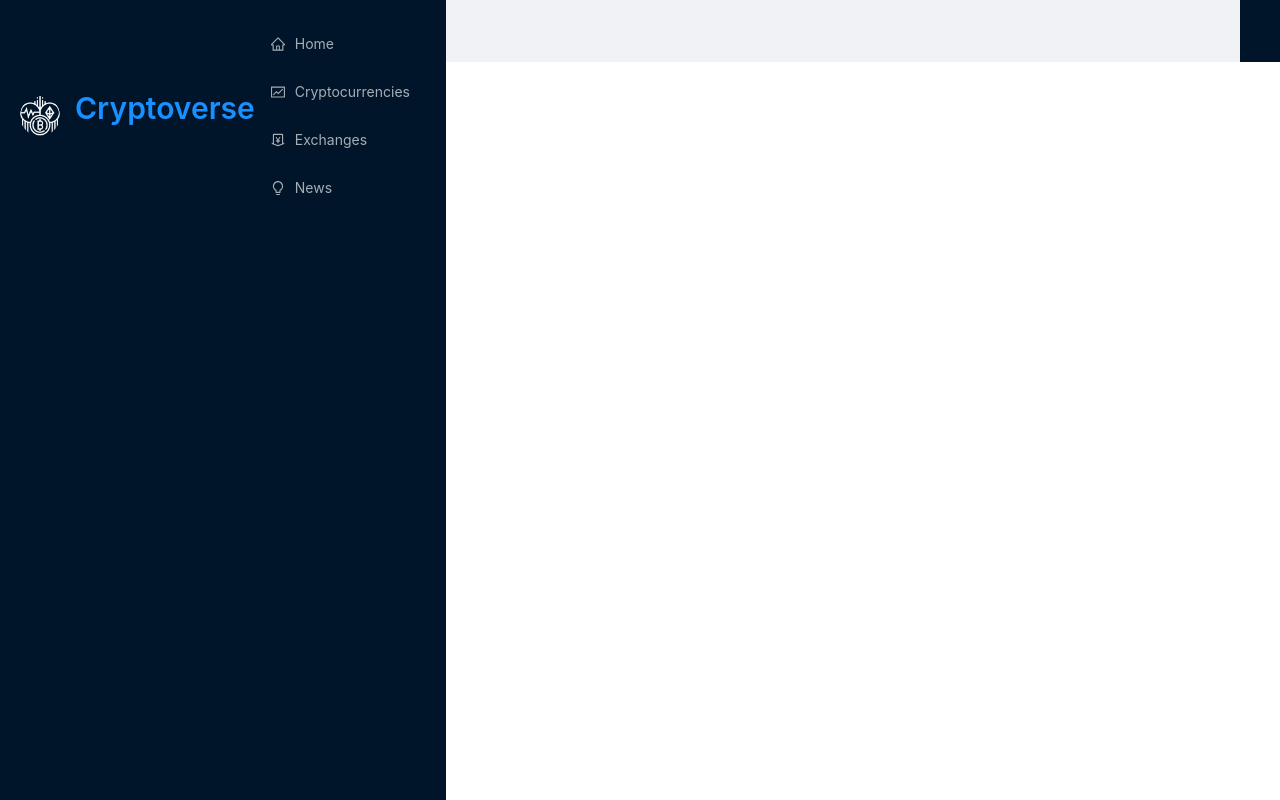
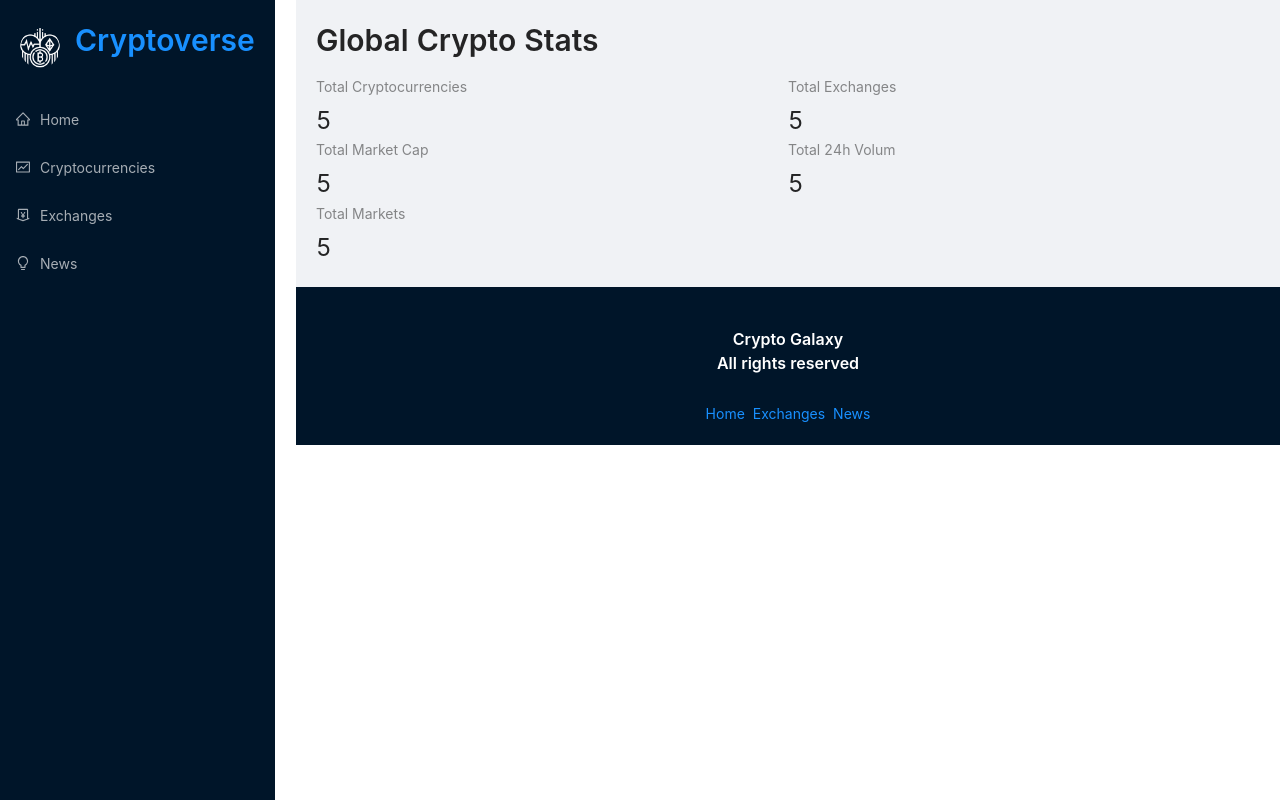
Before and after one commit to fari3001/Crypto-Galaxy, a React (Create React App) app: page / in a window 1280 px wide. Built offline with nearby package versions, Linux system fonts and the light colour scheme.

Commit message:
redux added

```diff
--- a/src/App.js
+++ b/src/App.js
@@ -35,9 +35,16 @@
                     </Switch>
                 </div>
             </Layout>
+        <div className='footer'>
+            <Typography.Title className='footer' level={5} style={{ color: 'white', textAlign: 'center' }}>
+                Crypto Galaxy <br /> All rights reserved
+            </Typography.Title>
+            <Space>
+                <Link to='/'>Home</Link>
+                <Link to='/exchanges'>Exchanges</Link>
+                <Link to='/news'>News</Link>
+            </Space>
         </div>
-        <div className='footer'>
-
         </div>
     </div>
   )
--- /dev/null
+++ b/src/app/store.js
@@ -0,0 +1,5 @@
+import { configureStore } from '@reduxjs/toolkit';
+
+export default configureStore({
+    reducer: {},
+})
--- a/src/components/Homepage.jsx
+++ b/src/components/Homepage.jsx
@@ -1,8 +1,22 @@
 import React from 'react'
+import millify from 'millify';
+import { Typography, Row, Col, Statistic } from 'antd';
+import { Link } from 'react-router-dom';
+
+const { Title }  = Typography
 
 const Homepage = () => {
   return (
-    <div>Homepage</div>
+    <>
+    <Title level={2} className='heading'>Global Crypto Stats</Title>
+    <Row>
+      <Col span={12}><Statistic title='Total Cryptocurrencies' value='5' /></Col>
+      <Col span={12}><Statistic title='Total Exchanges' value='5' /></Col>
+      <Col span={12}><Statistic title='Total Market Cap' value='5' /></Col>
+      <Col span={12}><Statistic title='Total 24h Volum' value='5' /></Col>
+      <Col span={12}><Statistic title='Total Markets' value='5' /></Col>
+    </Row>
+    </>
   )
 }
 
--- a/src/components/Navbar.jsx
+++ b/src/components/Navbar.jsx
@@ -13,6 +13,7 @@
             <Typography.Title level={2} className='logo'>
                 <Link to='/'>Cryptoverse</Link>
             </Typography.Title>
+        </div>
             <Menu theme='dark'>
                 <Menu.Item key="home" icon={<HomeOutlined />}>
                     <Link to='/'>Home</Link>
@@ -27,7 +28,6 @@
                     <Link to='/news'>News</Link>
                 </Menu.Item>
             </Menu>
-        </div>
 
     </div>
   )
--- a/src/index.js
+++ b/src/index.js
@@ -1,11 +1,15 @@
 import React from "react";
 import ReactDOM from "react-dom";
 import { BrowserRouter as Router } from "react-router-dom";
+import { Provider } from 'react-redux';
 
 import App from './App';
 import 'antd/dist/antd.css';
+import store from './app/store'
 
 ReactDOM.render(
 <Router>
-    <App />
+    <Provider store={store}>
+        <App />
+    </Provider>
 </Router>, document.getElementById('root'));
```
Also changed, not shown: src/services/cryptoApi.js (added, +13 -0 lines).
